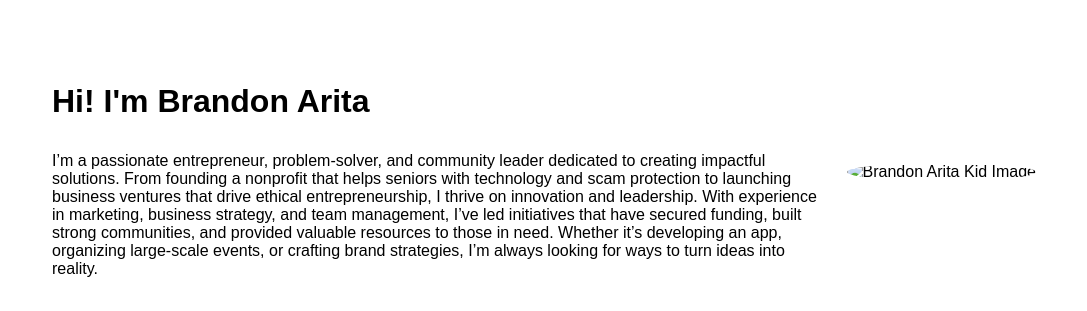
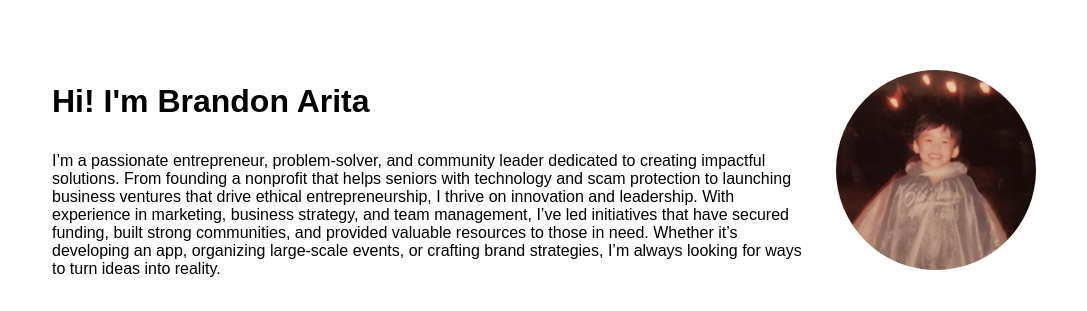
Before and after one commit to fremontprince/week5assignment, a plain HTML site: page index.html in a window 1280 px wide. Shown: the part 277-588 px from the top of the page, without its empty margins (96-1183 px from the left). Drawn offline with Linux system fonts and the light colour scheme.

Commit message:
Update index.html

```diff
--- a/index.html
+++ b/index.html
@@ -30,7 +30,7 @@
           <p>I’m a passionate entrepreneur, problem-solver, and community leader dedicated to creating impactful solutions. From founding a nonprofit that helps seniors with technology and scam protection to launching business ventures that drive ethical entrepreneurship, I thrive on innovation and leadership. With experience in marketing, business strategy, and team management, I’ve led initiatives that have secured funding, built strong communities, and provided valuable resources to those in need. Whether it’s developing an app, organizing large-scale events, or crafting brand strategies, I’m always looking for ways to turn ideas into reality.</p>
         </div>
         <div class="about-me-image">
-          <img src="images/Brandon.jpg" alt="Brandon Arita Kid Image">
+          <img src="Brandon.jpg" alt="Brandon Arita Kid Image">
         </div>
       </div>
       <section>
```
